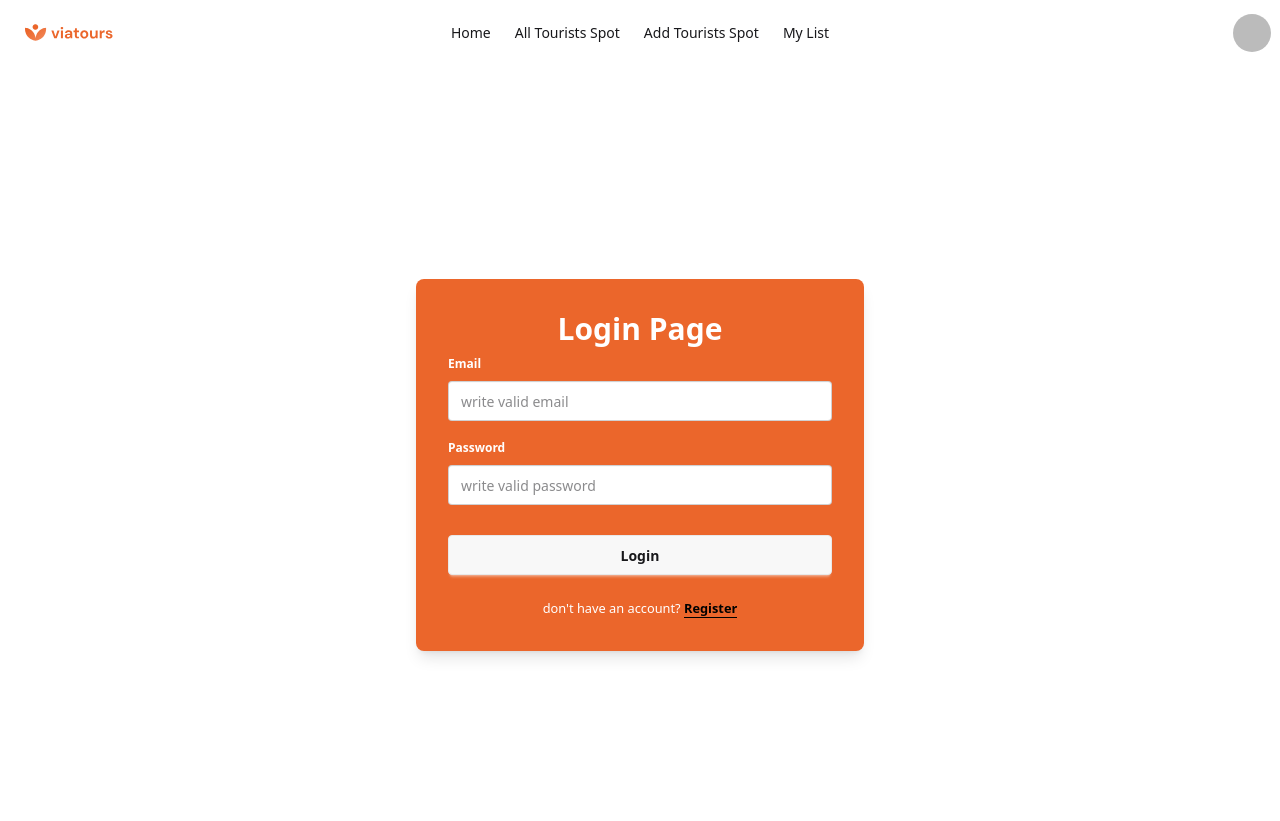
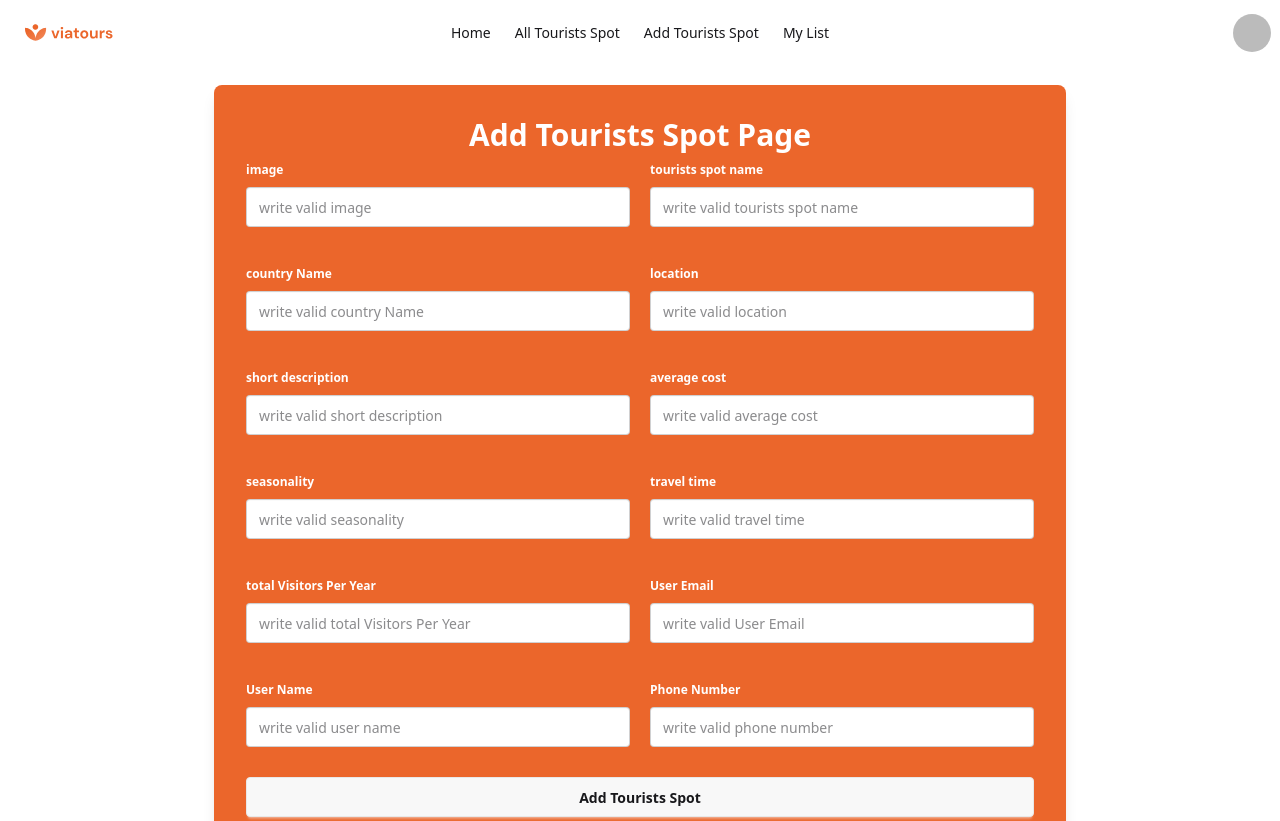
Before and after one commit to MD-Moniruzzaman-Arafat/web-project-18-client, a React (Vite) app: page /addTouristsSpotPage in a window 1280 px wide. Before the commit this address led to /loginPage. Shown: the top 821 px of the page. Built offline with nearby package versions, Linux system fonts and the light colour scheme; no server answers; sample sign-in values are in the browser's storage.

Commit message:
create post  feature  added

```diff
--- a/src/context/AuthContextProvider.jsx
+++ b/src/context/AuthContextProvider.jsx
@@ -14,6 +14,7 @@ import auth from '../firebase/firebaseConfig'
 export default function AuthContextProvider({ children }) {
   const [currentUser, setCurrentUser] = useState(null)
   const [isRegistered, setIsRegistered] = useState(false)
+  const [loading, setLoading] = useState(true)
 
   const googleProvider = new GoogleAuthProvider()
 
@@ -63,14 +64,20 @@ export default function AuthContextProvider({ children }) {
       if (user && !isRegistered) {
         // User is signed in
         setCurrentUser(user)
+        setLoading(false)
       } else {
         // User is signed out
         setCurrentUser(null)
+        setLoading(false)
       }
     })
 
     return () => unsubscribe()
   }, [isRegistered])
+
+  if (loading) {
+    return <div>Loading...</div>
+  }
 
   return (
     <>
--- a/src/pages/AddTouristsSpotPage.jsx
+++ b/src/pages/AddTouristsSpotPage.jsx
@@ -1,4 +1,65 @@
+import { useState } from 'react'
+
 export default function AddTouristsSpotPage() {
+  const [formData, setFormData] = useState({
+    image: '',
+    name: '',
+    country: '',
+    location: '',
+    description: '',
+    cost: '',
+    seasonality: '',
+    travelTime: '',
+    totalVisitors: '',
+    email: '',
+    userName: '',
+    phoneNumber: '',
+  })
+
+  function handleChange(event) {
+    const { name, value } = event.target
+    setFormData((prevData) => ({
+      ...prevData,
+      [name]: value,
+    }))
+  }
+
+  async function handleSubmit(event) {
+    event.preventDefault()
+    // Handle form submission logic here
+    console.log('Form Data:', formData)
+    // You can send the formData to your backend or perform other actions
+    try {
+      // You can send the formData to your backend or perform other actions
+      const res = await fetch('http://localhost:3000/TouristsSpot', {
+        method: 'POST',
+        headers: {
+          'Content-Type': 'application/json',
+        },
+        body: JSON.stringify(formData),
+      })
+      const data = await res.json()
+      console.log('Response from server:', data)
+      // Optionally, reset the form after successful submission
+      setFormData({
+        image: '',
+        name: '',
+        country: '',
+        location: '',
+        description: '',
+        cost: '',
+        seasonality: '',
+        travelTime: '',
+        totalVisitors: '',
+        email: '',
+        userName: '',
+        phoneNumber: '',
+      })
+    } catch (error) {
+      console.error('Error submitting form:', error)
+    }
+  }
+
   return (
     <>
       <div className="flex items-center justify-center h-auto m-5">
@@ -6,11 +67,14 @@ export default function AddTouristsSpotPage() {
           <h1 className="font-bold text-white text-3xl text-center">
             Add Tourists Spot Page
           </h1>
-          <form>
+          <form onSubmit={handleSubmit}>
             <div className="grid grid-cols-1 lg:grid-cols-2 gap-5">
               <fieldset className="fieldset lg:min-w-96 ">
                 <legend className="fieldset-legend text-white">image</legend>
                 <input
+                  name="image"
+                  onChange={handleChange}
+                  value={formData.image}
                   type="text"
                   className="input w-full"
                   placeholder="write valid image"
@@ -22,6 +86,9 @@ export default function AddTouristsSpotPage() {
                   tourists spot name
                 </legend>
                 <input
+                  name="name"
+                  onChange={handleChange}
+                  value={formData.name}
                   type="text"
                   className="input w-full"
                   placeholder="write valid tourists spot name"
@@ -33,6 +100,9 @@ export default function AddTouristsSpotPage() {
                   country Name
                 </legend>
                 <input
+                  name="country"
+                  onChange={handleChange}
+                  value={formData.country}
                   type="text"
                   className="input w-full"
                   placeholder="write valid country Name"
@@ -42,6 +112,9 @@ export default function AddTouristsSpotPage() {
               <fieldset className="fieldset lg:min-w-96">
                 <legend className="fieldset-legend text-white">location</legend>
                 <input
+                  name="location"
+                  onChange={handleChange}
+                  value={formData.location}
                   type="text"
                   className="input w-full"
                   placeholder="write valid location"
@@ -53,6 +126,9 @@ export default function AddTouristsSpotPage() {
                   short description
                 </legend>
                 <input
+                  name="description"
+                  onChange={handleChange}
+                  value={formData.description}
                   type="text"
                   className="input w-full"
                   placeholder="write valid short description"
@@ -64,6 +140,9 @@ export default function AddTouristsSpotPage() {
                   average cost
                 </legend>
                 <input
+                  name="cost"
+                  onChange={handleChange}
+                  value={formData.cost}
                   type="text"
                   className="input w-full"
                   placeholder="write valid average cost"
@@ -75,6 +154,9 @@ export default function AddTouristsSpotPage() {
                   seasonality
                 </legend>
                 <input
+                  name="seasonality"
+                  onChange={handleChange}
+                  value={formData.seasonality}
                   type="text"
                   className="input w-full"
                   placeholder="write valid seasonality"
@@ -86,6 +168,9 @@ export default function AddTouristsSpotPage() {
                   travel time
                 </legend>
                 <input
+                  name="travelTime"
+                  onChange={handleChange}
+                  value={formData.travelTime}
                   type="text"
                   className="input w-full"
                   placeholder="write valid travel time"
@@ -97,6 +182,9 @@ export default function AddTouristsSpotPage() {
                   total Visitors Per Year
                 </legend>
                 <input
+                  name="totalVisitors"
+                  onChange={handleChange}
+                  value={formData.totalVisitors}
                   type="text"
                   className="input w-full"
                   placeholder="write valid total Visitors Per Year"
@@ -108,6 +196,9 @@ export default function AddTouristsSpotPage() {
                   User Email
                 </legend>
                 <input
+                  name="email"
+                  onChange={handleChange}
+                  value={formData.email}
                   type="email"
                   className="input w-full"
                   placeholder="write valid User Email"
@@ -119,6 +210,9 @@ export default function AddTouristsSpotPage() {
                   User Name
                 </legend>
                 <input
+                  name="userName"
+                  onChange={handleChange}
+                  value={formData.userName}
                   type="text"
                   className="input w-full"
                   placeholder="write valid user name"
@@ -130,6 +224,9 @@ export default function AddTouristsSpotPage() {
                   Phone Number
                 </legend>
                 <input
+                  name="phoneNumber"
+                  onChange={handleChange}
+                  value={formData.phoneNumber}
                   type="text"
                   className="input w-full"
                   placeholder="write valid phone number"
```
